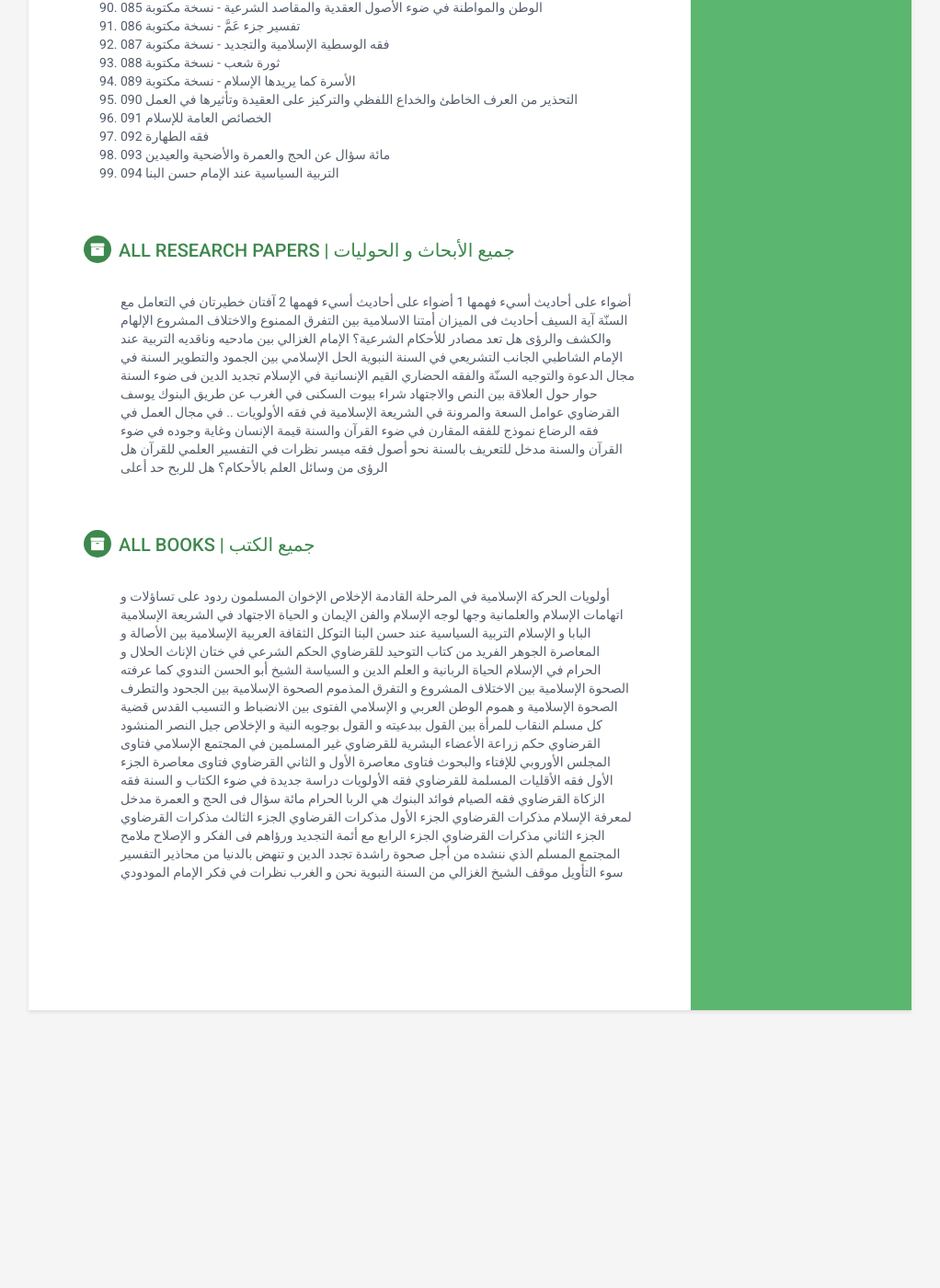
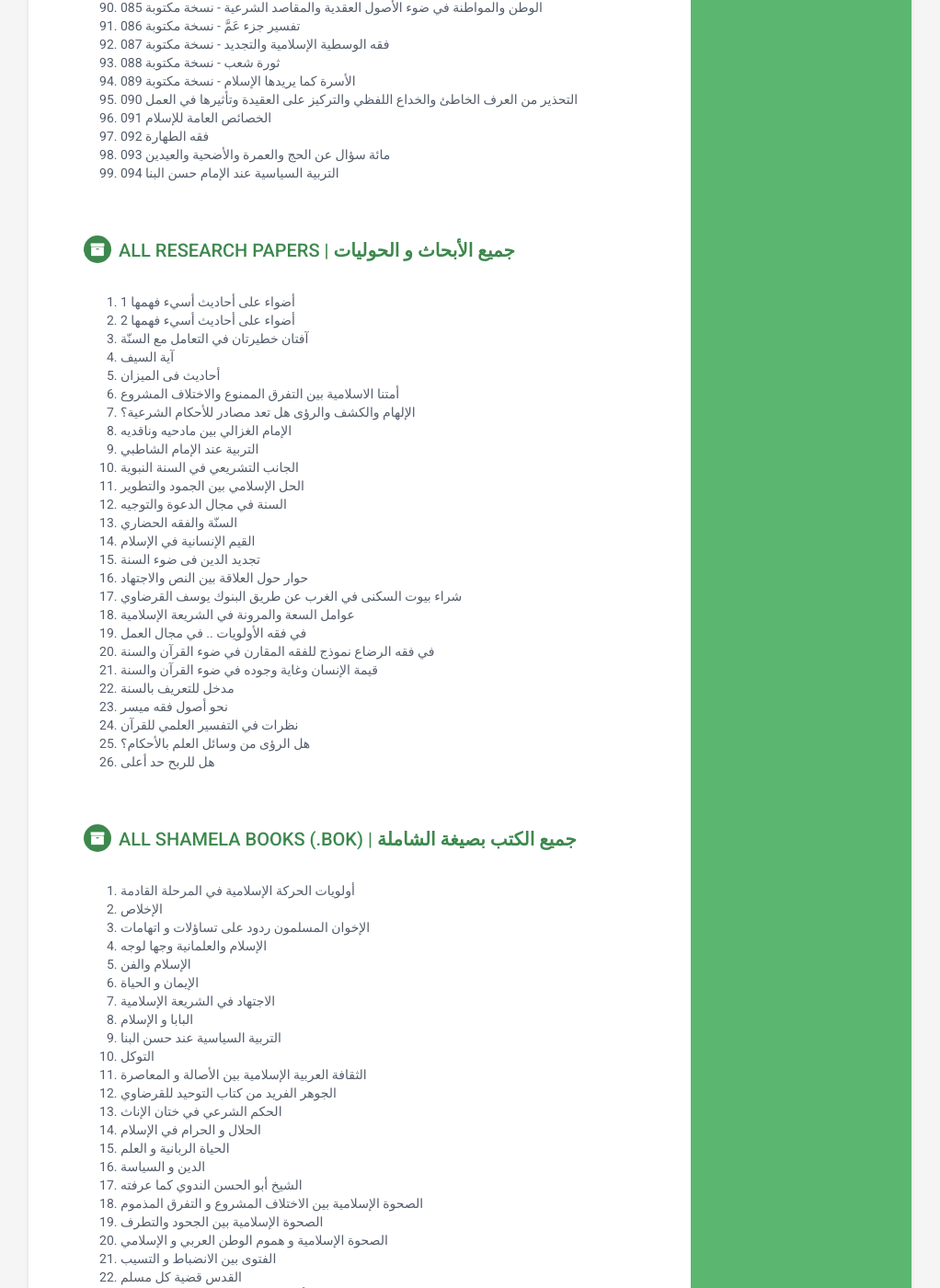
Before and after one commit to qaradawi/qaradawi.github.io, a Jekyll site: the page built from index.html, in a window 1280 px wide and 1400 px high, scrolled down 2267 px. Shown: the whole window at 92% size, without its empty margins (129-1151 px from the left). Built offline with Jekyll 4.4.1, drawn with Linux system fonts in a browser that asks for light colours; before the commit the page ends 3395 px from its top, so only the background shows below that; some of the changed text lies outside the part shown.

Commit message:
Update projects.html

```diff
--- a/_includes/projects.html
+++ b/_includes/projects.html
@@ -213,172 +213,175 @@
             </section><!--//section-->
 
 <section class="section projects-section">
-                <h2 class="section-title"><i class="fa fa-archive"></i>All Research Papers |  جميع الأبحاث و الحوليات
-  </h2>
+                <h2 class="section-title"><i class="fa fa-archive"></i>All Research Papers |  <b> جميع الأبحاث و الحوليات
+  </b>
+                  </h2>
                 <div class="intro">
                 </div><!--//intro-->
   <ol>
 
-
+<li>
     أضواء على أحاديث أسيء فهمها 1
-
+</a></li><li>
     أضواء على أحاديث أسيء فهمها 2
-
+</a></li><li>
     آفتان خطيرتان في التعامل مع السنّة
-
+</a></li><li>
     آية السيف
-
+</a></li><li>
     أحاديث فى الميزان
-
+</a></li><li>
     أمتنا الاسلامية بين التفرق الممنوع والاختلاف المشروع
-
+</a></li><li>
     الإلهام والكشف والرؤى هل تعد مصادر للأحكام الشرعية؟
-
+</a></li><li>
     الإمام الغزالي بين مادحيه وناقديه
-
+</a></li><li>
     التربية عند الإمام الشاطبي
-
+</a></li><li>
     الجانب التشريعي في السنة النبوية
-
+</a></li><li>
     الحل الإسلامي بين الجمود والتطوير
-
+</a></li><li>
     السنة في مجال الدعوة والتوجيه
-
+</a></li><li>
     السنّة والفقه الحضاري
-
+</a></li><li>
     القيم الإنسانية في الإسلام
-
+</a></li><li>
     تجديد الدين فى ضوء السنة
-
+</a></li><li>
     حوار حول العلاقة بين النص والاجتهاد
-
+</a></li><li>
     شراء بيوت السكنى في الغرب عن طريق البنوك يوسف القرضاوي
-
+</a></li><li>
     عوامل السعة والمرونة في الشريعة الإسلامية
-
+</a></li><li>
     في فقه الأولويات .. في مجال العمل
-
+</a></li><li>
     في فقه الرضاع نموذج للفقه المقارن في ضوء القرآن والسنة
-
+</a></li><li>
     قيمة الإنسان وغاية وجوده في ضوء القرآن والسنة
-
+</a></li><li>
     مدخل للتعريف بالسنة
-
+</a></li><li>
     نحو أصول فقه ميسر
-
+</a></li><li>
     نظرات في التفسير العلمي للقرآن
-
+</a></li><li>
     هل الرؤى من وسائل العلم بالأحكام؟
-
+</a></li><li>
     هل للربح حد أعلى
-
+</a></li>
       </ol>
 
             </section><!--//section-->
 
 <section class="section projects-section">
-                <h2 class="section-title"><i class="fa fa-archive"></i>All Books |  جميع الكتب</h2>
+                <h2 class="section-title"><i class="fa fa-archive"></i>All Shamela Books (.BOK) |  <b>
+                   جميع الكتب بصيغة الشاملة
+   </b>
+  </h2>
                 <div class="intro">
                 </div><!--//intro-->
   <ol>
-
-
+    <li>
     أولويات الحركة الإسلامية في المرحلة القادمة
-
+</a></li><li>
     الإخلاص
-
+</a></li><li>
     الإخوان المسلمون ردود على تساؤلات و اتهامات
-
+</a></li><li>
     الإسلام والعلمانية وجها لوجه
-
+</a></li><li>
     الإسلام والفن
-
+</a></li><li>
     الإيمان و الحياة
-
+</a></li><li>
     الاجتهاد في الشريعة الإسلامية
-
+</a></li><li>
     البابا و الإسلام
-
+</a></li><li>
     التربية السياسية عند حسن البنا
-
+</a></li><li>
     التوكل
-
+</a></li><li>
     الثقافة العربية الإسلامية بين الأصالة و المعاصرة
-
+</a></li><li>
     الجوهر الفريد من كتاب التوحيد للقرضاوي
-
+</a></li><li>
     الحكم الشرعي في ختان الإناث
-
+</a></li><li>
     الحلال و الحرام في الإسلام
-
+</a></li><li>
     الحياة الربانية و العلم
-
+</a></li><li>
     الدين و السياسة
-
+</a></li><li>
     الشيخ أبو الحسن الندوي كما عرفته
-
+</a></li><li>
     الصحوة الإسلامية بين الاختلاف المشروع و التفرق المذموم
-
+</a></li><li>
     الصحوة الإسلامية بين الجحود والتطرف
-
+</a></li><li>
     الصحوة الإسلامية و هموم الوطن العربي و الإسلامي
-
+</a></li><li>
     الفتوى بين الانضباط و التسيب
-
+</a></li><li>
     القدس قضية كل مسلم
-
+</a></li><li>
     النقاب للمرأة بين القول ببدعيته و القول بوجوبه
-
+</a></li><li>
     النية و الإخلاص
-
+</a></li><li>
     جيل النصر المنشود القرضاوي
-
+</a></li><li>
     حكم زراعة الأعضاء البشرية للقرضاوي
-
+</a></li><li>
     غير المسلمين في المجتمع الإسلامي
-
+</a></li><li>
     فتاوى المجلس الأوروبي للإفتاء والبحوث
-
+</a></li><li>
     فتاوى معاصرة الأول و الثاني القرضاوي
-
+</a></li><li>
     فتاوى معاصرة الجزء الأول
-
+</a></li><li>
     فقه الأقليات المسلمة للقرضاوي
-
+</a></li><li>
     فقه الأولويات دراسة جديدة في ضوء الكتاب و السنة
-
+</a></li><li>
     فقه الزكاة القرضاوي
-
+</a></li><li>
     فقه الصيام
-
+</a></li><li>
     فوائد البنوك هي الربا الحرام
-
+</a></li><li>
     مائة سؤال فى الحج و العمرة
-
+</a></li><li>
     مدخل لمعرفة الإسلام
-
+</a></li><li>
     مذكرات القرضاوي الجزء الأول
-
+</a></li><li>
     مذكرات القرضاوي الجزء الثالث
-
+</a></li><li>
     مذكرات القرضاوي الجزء الثاني
-
+</a></li><li>
     مذكرات القرضاوي الجزء الرابع
-
+</a></li><li>
     مع أئمة التجديد ورؤاهم فى الفكر و الإصلاح
-
+</a></li><li>
     ملامح المجتمع المسلم الذي ننشده
-
+</a></li><li>
     من أجل صحوة راشدة تجدد الدين و تنهض بالدنيا
-
+</a></li><li>
     من محاذير التفسير سوء التأويل
-
+</a></li><li>
     موقف الشيخ الغزالي من السنة النبوية
-
+</a></li><li>
     نحن و الغرب
-
+</a></li><li>
     نظرات في فكر الإمام المودودي
-
+</a></li>
 
   </ol>
 
```
